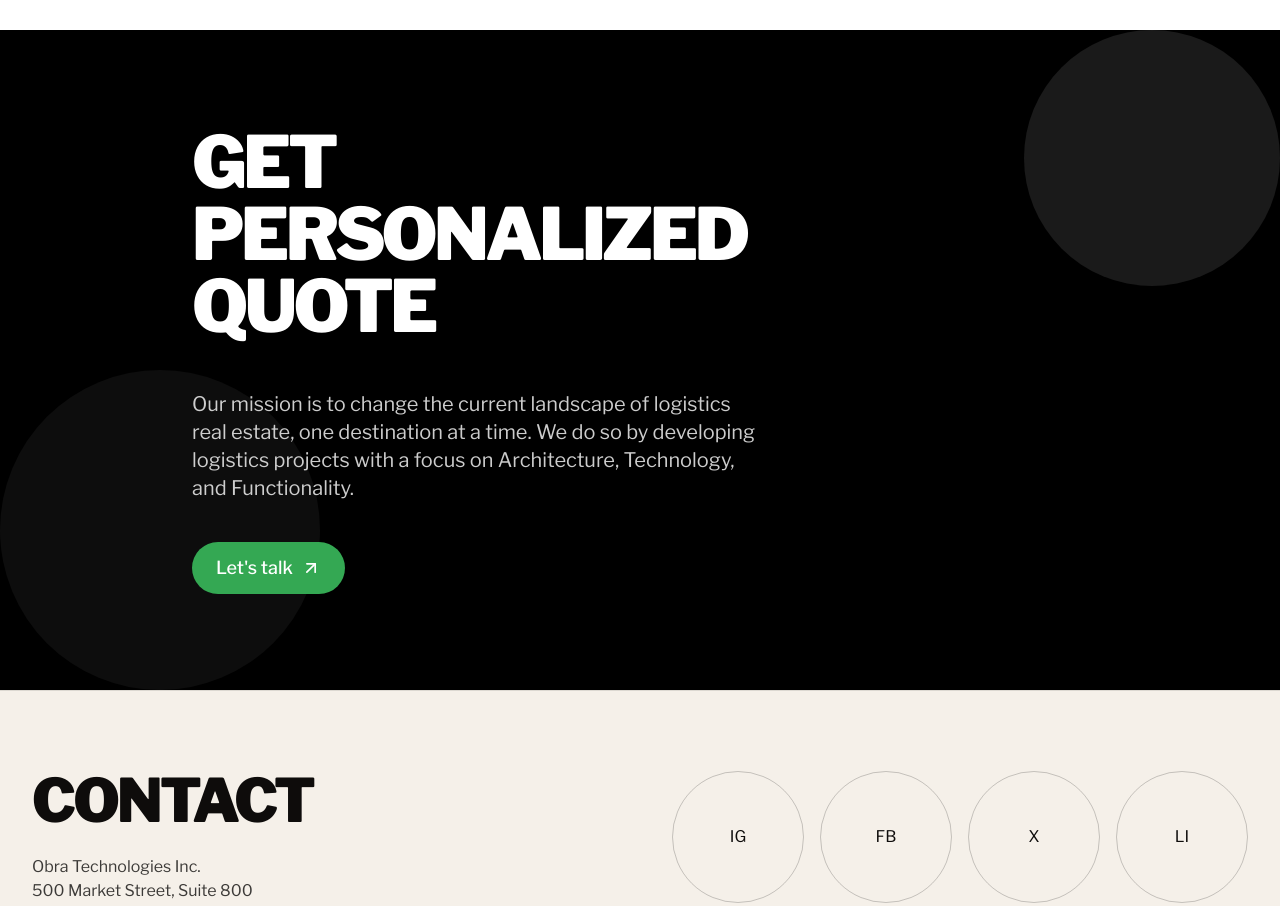
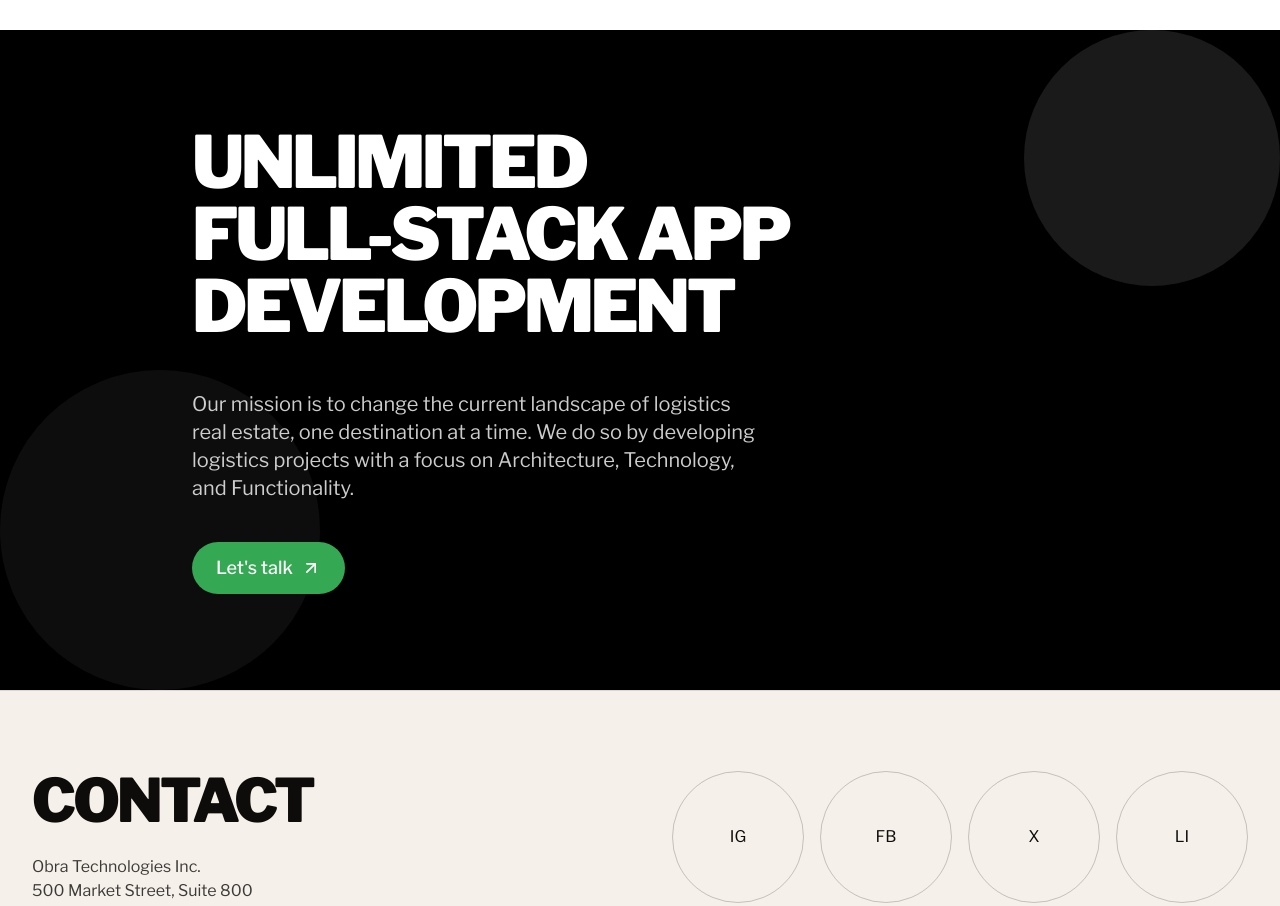
Before and after one commit to hanzoai/agency, a React (Vite) app: page / in a window 1280 px wide. Shown: the part 7060-7966 px from the top of the page. Built offline with nearby package versions, Linux system fonts and the light colour scheme.

Commit message:
Update pricing and description
Update the pricing and description to reflect unlimited full-stack app development for $1250 per month.

```diff
--- a/src/components/CTA.tsx
+++ b/src/components/CTA.tsx
@@ -12,7 +12,7 @@ const CTA = () => {
         <div className="max-w-4xl mx-auto">
           <div className="text-center md:text-left">
             <h2 className="text-4xl md:text-7xl font-black uppercase tracking-tighter mb-12 reveal">
-              GET<br/>PERSONALIZED<br/>QUOTE
+              UNLIMITED<br/>FULL-STACK APP<br/>DEVELOPMENT
             </h2>
             <p className="text-lg md:text-xl text-white/80 mb-10 max-w-xl reveal">
               Our mission is to change the current landscape of logistics real estate, one destination at a time. We do so by developing logistics projects with a focus on Architecture, Technology, and Functionality.
```
